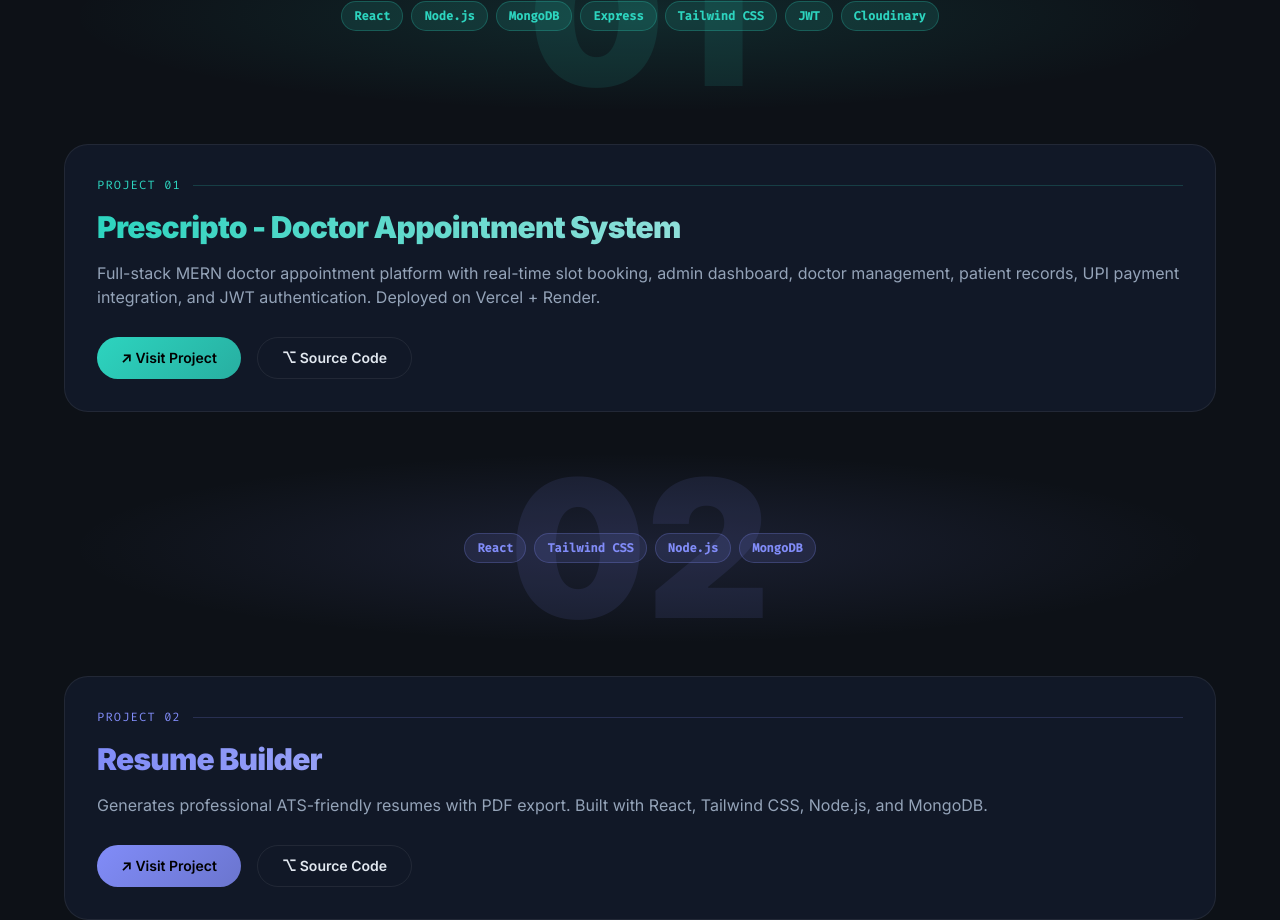
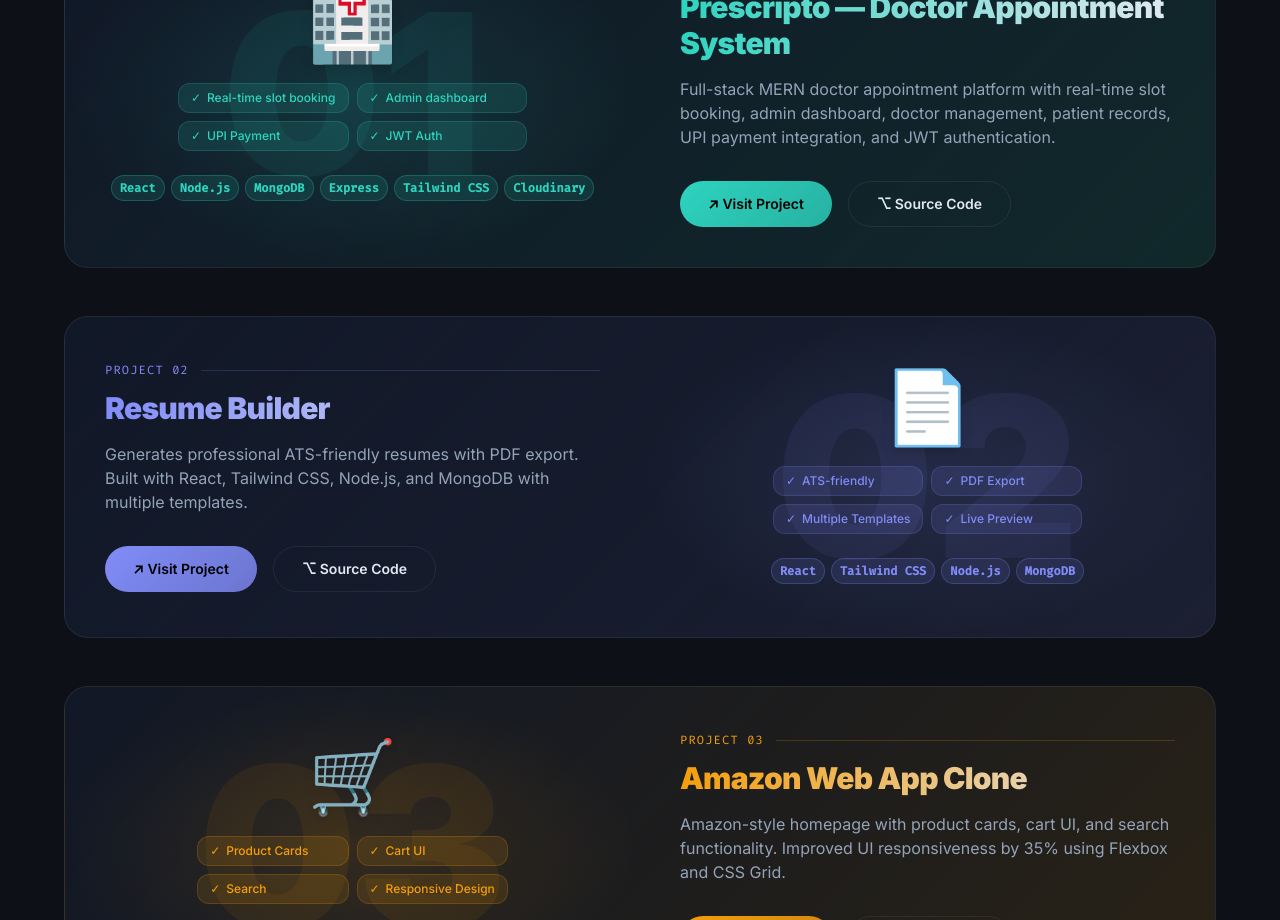
Before and after one commit to nikhil1121/nikhil-portfolio, a React (Vite) app: page / in a window 1280 px wide. Shown: the part 1880-2800 px from the top of the page. Built offline with nearby package versions, Linux system fonts and the light colour scheme.

Commit message:
Redesign project cards with split layout

```diff
--- a/src/components/Projects.jsx
+++ b/src/components/Projects.jsx
@@ -1,33 +1,40 @@
 const projects = [
   {
     num: "01",
-    title: "Prescripto - Doctor Appointment System",
-    desc: "Full-stack MERN doctor appointment platform with real-time slot booking, admin dashboard, doctor management, patient records, UPI payment integration, and JWT authentication. Deployed on Vercel + Render.",
-    tech: ["React", "Node.js", "MongoDB", "Express", "Tailwind CSS", "JWT", "Cloudinary"],
+    title: "Prescripto — Doctor Appointment System",
+    desc: "Full-stack MERN doctor appointment platform with real-time slot booking, admin dashboard, doctor management, patient records, UPI payment integration, and JWT authentication.",
+    tech: ["React", "Node.js", "MongoDB", "Express", "Tailwind CSS", "Cloudinary"],
     demo: "https://doctor-appointment-frontend-git-master-nikhil1121s-projects.vercel.app/",
     github: "https://github.com/Nikhil1121/Doctor_Appointment_Frontend",
     accent: "#2dd4bf",
     glow: "rgba(45,212,191,0.12)",
+    preview: "https://res.cloudinary.com/ddslcdypq/image/upload/v1/scanner",
+    icon: "🏥",
+    features: ["Real-time slot booking", "Admin dashboard", "UPI Payment", "JWT Auth"]
   },
   {
     num: "02",
     title: "Resume Builder",
-    desc: "Generates professional ATS-friendly resumes with PDF export. Built with React, Tailwind CSS, Node.js, and MongoDB.",
+    desc: "Generates professional ATS-friendly resumes with PDF export. Built with React, Tailwind CSS, Node.js, and MongoDB with multiple templates.",
     tech: ["React", "Tailwind CSS", "Node.js", "MongoDB"],
     demo: "#",
     github: "https://github.com/Nikhil1121",
     accent: "#818cf8",
     glow: "rgba(129,140,248,0.12)",
+    icon: "📄",
+    features: ["ATS-friendly", "PDF Export", "Multiple Templates", "Live Preview"]
   },
   {
     num: "03",
     title: "Amazon Web App Clone",
-    desc: "Amazon-style homepage with product cards, cart UI, and search. Improved UI responsiveness by 35% using Flexbox and CSS Grid.",
+    desc: "Amazon-style homepage with product cards, cart UI, and search functionality. Improved UI responsiveness by 35% using Flexbox and CSS Grid.",
     tech: ["HTML", "CSS", "JavaScript"],
     demo: "#",
-    github: "https://github.com/Nikhil1121/Amazon_Clone_ForDemo",
+    github: "https://github.com/Nikhil1121",
     accent: "#f59e0b",
     glow: "rgba(245,158,11,0.12)",
+    icon: "🛒",
+    features: ["Product Cards", "Cart UI", "Search", "Responsive Design"]
   },
 ];
 
@@ -47,22 +54,45 @@ export default function Projects() {
           <p className="text-faint text-sm sm:text-base mt-2 sm:mt-3">Things I've built that I'm proud of</p>
         </div>
 
-        <div className="flex flex-col gap-8 sm:gap-10">
+        <div className="flex flex-col gap-8 sm:gap-12">
           {projects.map((p, i) => (
-            <div key={p.num} className="project-card reveal flex flex-col gap-5 sm:gap-8">
+            <div key={p.num} className="reveal">
+              <div
+                className="group relative rounded-2xl sm:rounded-3xl overflow-hidden border border-theme hover:border-theme-md transition-all duration-500"
+                style={{ background: `linear-gradient(135deg, var(--bg-card) 0%, ${p.glow} 100%)` }}
+              >
+                <div className={`flex flex-col ${i % 2 === 0 ? 'lg:flex-row' : 'lg:flex-row-reverse'} min-h-[320px]`}>
 
-              {/* Tech visual — big faded number */}
-              <div className="relative flex items-center justify-center min-h-[120px] sm:min-h-[180px]">
-                <div className="absolute inset-0 rounded-2xl sm:rounded-3xl"
-                  style={{ background: `radial-gradient(ellipse at center,${p.glow} 0%,transparent 70%)` }} />
-                <span className="relative font-black select-none leading-none"
-                  style={{ fontSize: "clamp(5rem,20vw,12rem)", color: p.accent, opacity: 0.1 }}>
+                  {/* Left/Right — Visual Side */}
+                  <div className="relative lg:w-1/2 min-h-[200px] sm:min-h-[280px] flex items-center justify-center overflow-hidden"
+                    style={{ background: `radial-gradient(ellipse at center, ${p.glow} 0%, transparent 70%)` }}>
+
+                    {/* Big faded number */}
+                    <span className="absolute font-black select-none leading-none pointer-events-none"
+                      style={{ fontSize: "clamp(6rem,18vw,14rem)", color: p.accent, opacity: 0.07 }}>
                       {p.num}
                     </span>
-                <div className="absolute inset-0 flex items-center justify-center">
-                  <div className="flex flex-wrap gap-1.5 sm:gap-2 justify-center px-4 sm:px-8">
+
+                    {/* Icon + Tech badges */}
+                    <div className="relative z-10 flex flex-col items-center gap-4 sm:gap-6 p-6">
+                      <div className="text-5xl sm:text-7xl filter drop-shadow-lg">{p.icon}</div>
+
+                      {/* Features */}
+                      <div className="grid grid-cols-2 gap-2">
+                        {p.features.map(f => (
+                          <div key={f}
+                            className="flex items-center gap-1.5 px-3 py-1.5 rounded-xl text-xs font-medium"
+                            style={{ background: p.glow, border: `1px solid ${p.accent}30`, color: p.accent }}>
+                            <span style={{ color: p.accent }}>✓</span> {f}
+                          </div>
+                        ))}
+                      </div>
+
+                      {/* Tech stack */}
+                      <div className="flex flex-wrap gap-1.5 justify-center">
                         {p.tech.map(t => (
-                      <span key={t} className="px-2 sm:px-3 py-1 sm:py-1.5 rounded-full text-xs font-mono font-semibold border"
+                          <span key={t}
+                            className="px-2 py-1 rounded-full text-xs font-mono font-semibold border"
                             style={{ borderColor: p.accent + "40", color: p.accent, background: p.glow }}>
                             {t}
                           </span>
@@ -71,30 +101,38 @@ export default function Projects() {
                     </div>
                   </div>
 
-              {/* Content card */}
-              <div className="bg-card border border-theme rounded-2xl sm:rounded-3xl p-5 sm:p-8 hover:border-theme-md transition-all duration-300">
-                <div className="flex items-center gap-3 mb-3 sm:mb-4">
+                  {/* Right/Left — Content Side */}
+                  <div className="lg:w-1/2 flex flex-col justify-center p-6 sm:p-8 lg:p-10">
+                    <div className="flex items-center gap-3 mb-3">
                       <span className="font-mono text-xs tracking-widest" style={{ color: p.accent }}>PROJECT {p.num}</span>
                       <div className="h-px flex-1 opacity-20" style={{ background: p.accent }} />
                     </div>
-                <h3 className="font-black text-xl sm:text-2xl md:text-3xl tracking-tight mb-3 sm:mb-4"
-                  style={{ backgroundImage: `linear-gradient(90deg,${p.accent},var(--text-primary))`, WebkitBackgroundClip: "text", WebkitTextFillColor: "transparent" }}>
+
+                    <h3 className="font-black text-xl sm:text-2xl lg:text-3xl tracking-tight mb-3 sm:mb-4 leading-tight"
+                      style={{
+                        backgroundImage: `linear-gradient(90deg, ${p.accent}, var(--text-primary))`,
+                        WebkitBackgroundClip: "text",
+                        WebkitTextFillColor: "transparent"
+                      }}>
                       {p.title}
                     </h3>
-                <p className="text-muted text-sm sm:text-base leading-relaxed mb-5 sm:mb-7">{p.desc}</p>
+
+                    <p className="text-muted text-sm sm:text-base leading-relaxed mb-6 sm:mb-8">{p.desc}</p>
+
                     <div className="flex gap-3 sm:gap-4 flex-wrap">
                       <a href={p.demo} target="_blank" rel="noreferrer"
-                    className="inline-flex items-center gap-2 px-4 sm:px-6 py-2 sm:py-2.5 rounded-full font-semibold text-xs sm:text-sm text-black transition-all hover:opacity-90 hover:-translate-y-0.5"
+                        className="inline-flex items-center gap-2 px-5 sm:px-7 py-2.5 sm:py-3 rounded-full font-semibold text-xs sm:text-sm text-black transition-all hover:opacity-90 hover:-translate-y-0.5 hover:shadow-lg"
                         style={{ background: `linear-gradient(135deg,${p.accent},${p.accent}cc)` }}>
                         ↗ Visit Project
                       </a>
                       <a href={p.github} target="_blank" rel="noreferrer"
-                    className="inline-flex items-center gap-2 px-4 sm:px-6 py-2 sm:py-2.5 rounded-full font-semibold text-xs sm:text-sm border border-theme hover:border-theme-md text-primary transition-all hover:-translate-y-0.5">
+                        className="inline-flex items-center gap-2 px-5 sm:px-7 py-2.5 sm:py-3 rounded-full font-semibold text-xs sm:text-sm border border-theme hover:border-theme-md text-primary transition-all hover:-translate-y-0.5">
                         ⌥ Source Code
                       </a>
                     </div>
                   </div>
-
+                </div>
+              </div>
             </div>
           ))}
         </div>
```
Lines whose indentation alone changed are shown as unchanged.
